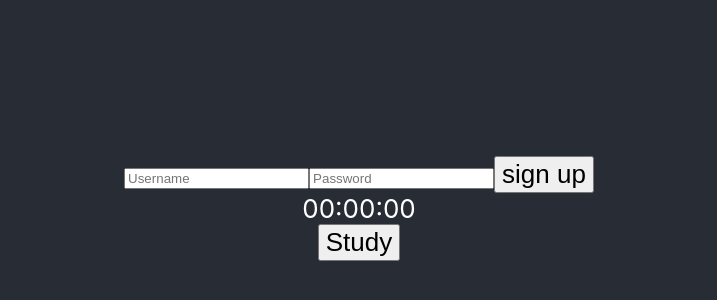
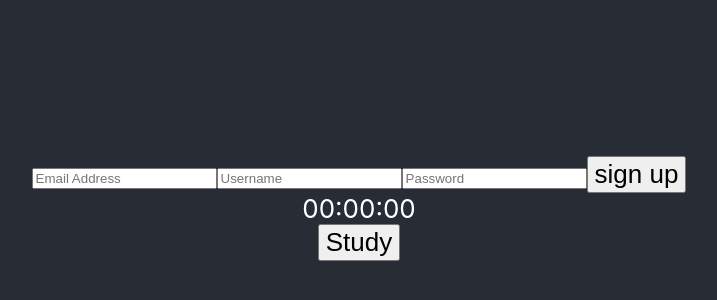
Before and after one commit to matt-teran/MVP, a React (Create React App) app in the folder client/: page / in a window 1280 px wide. Shown: the part 192-492 px from the top of the page, without its empty margins (281-998 px from the left). Built offline with nearby package versions, Linux system fonts and the light colour scheme; the HTML template or start-up script is replaced by a standard one.

Commit message:
connects sign up form to route

```diff
--- a/client/src/Signup.js
+++ b/client/src/Signup.js
@@ -1,10 +1,60 @@
-import React from "react";
+import axios from "axios";
+import React, { useState } from "react";
 export default function Signup() {
+  const [username, setUsername] = useState("");
+  const [password, setPassword] = useState("");
+  const [email, setEmail] = useState("");
+
+  const changeHandler = (ev) => {
+    if (ev.target.id === "username") {
+      setUsername(ev.target.value);
+    } else if (ev.target.id === "email") {
+      setEmail(ev.target.value);
+    } else if (ev.target.id === "password") {
+      setPassword(ev.target.value);
+    }
+  };
+
+  const submitHandler = () => {
+    // validate inputs
+
+    axios
+      .post("/api/signup", {
+        username,
+        email,
+        password,
+      })
+      .then((response) => {
+        console.log(response);
+      })
+      .catch((err) => {
+        console.log(err);
+      });
+  };
+
   return (
     <div>
-      <input placeholder="Username" />
-      <input placeholder="Password" />
-      <button type="button">sign up</button>
+      <input
+        placeholder="Email Address"
+        id="email"
+        onChange={changeHandler}
+        value={email}
+      />
+      <input
+        placeholder="Username"
+        id="username"
+        value={username}
+        onChange={changeHandler}
+      />
+      <input
+        placeholder="Password"
+        id="password"
+        onChange={changeHandler}
+        value={password}
+      />
+      <button type="button" onClick={submitHandler}>
+        sign up
+      </button>
     </div>
   );
 }
--- a/package.json
+++ b/package.json
@@ -10,6 +10,7 @@
     "dev:server": "nodemon server/index.js"
   },
   "dependencies": {
+    "axios": "^0.27.2",
     "cookie-parser": "^1.4.6",
     "dotenv": "^16.0.0",
     "express": "^4.17.3",
```
